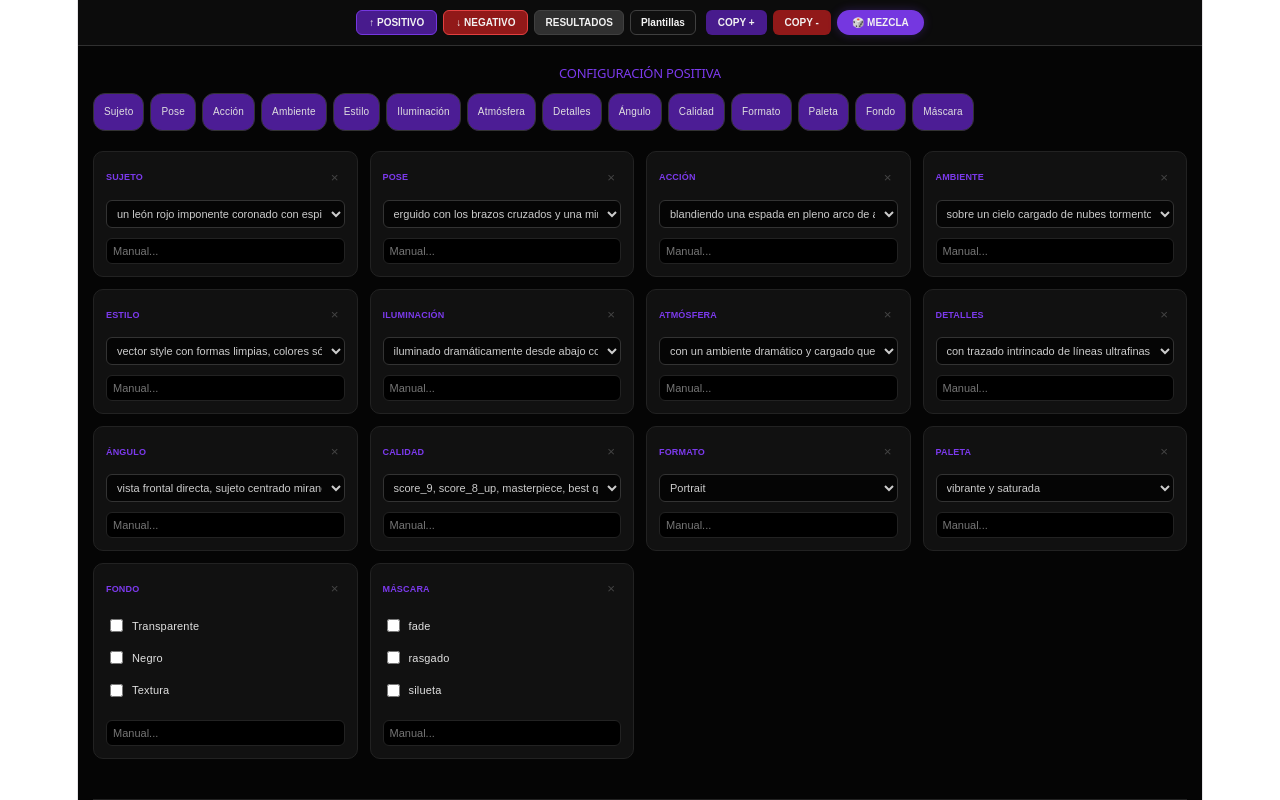
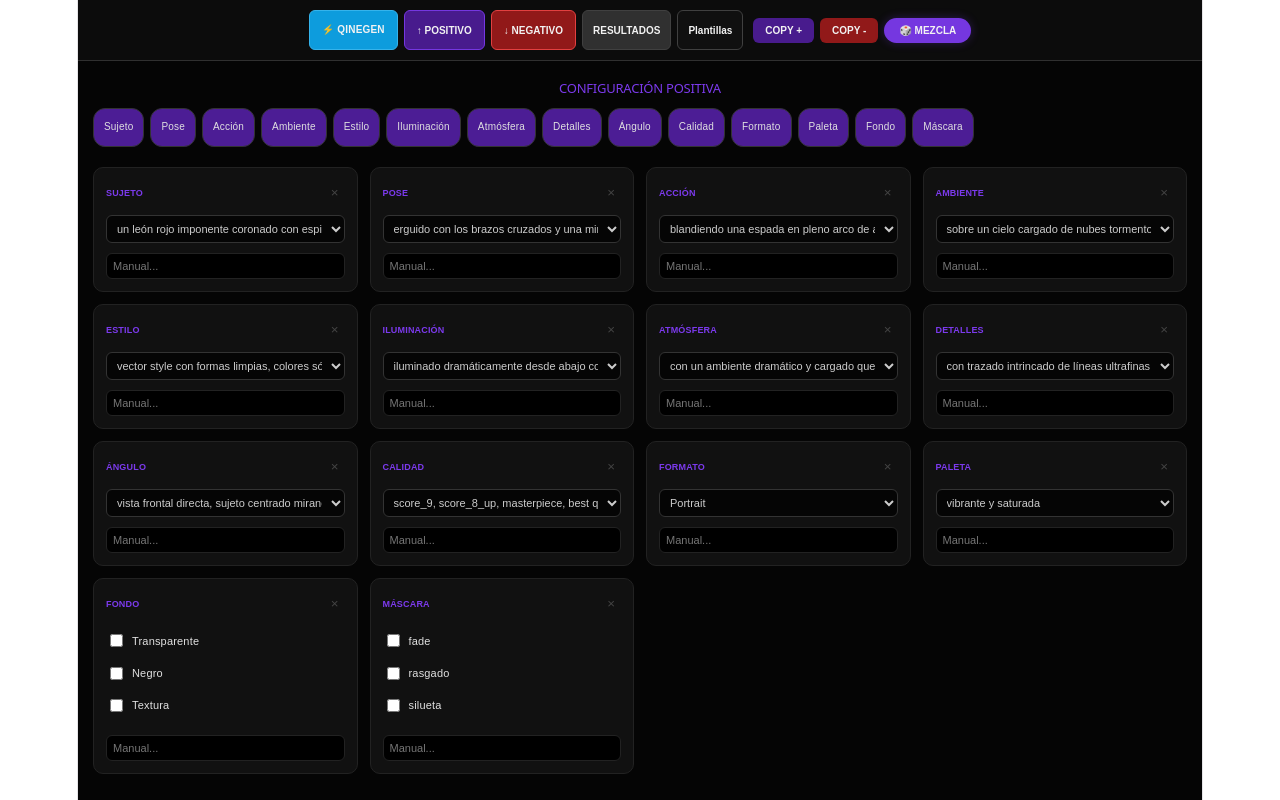
Before and after one commit to kpauquez/DTFGen, a React (Vite) app: page / in a window 1280 px wide. Shown: the top 800 px of the page. Built offline with nearby package versions, Linux system fonts and the light colour scheme.

Commit message:
Add files via upload

```diff
--- a/src/App.jsx
+++ b/src/App.jsx
@@ -231,6 +231,27 @@ const App = () => {
         opacity: 0.95
       }}>
         <div style={{ display: "flex", gap: "6px", flexWrap: "wrap", justifyContent: "center" }}>
+          {/* BOTÓN QINEGEN */}
+          <a
+            href="https://perchance.org/qinegen"
+            target="_blank"
+            rel="noopener noreferrer"
+            style={{
+              textDecoration: "none",
+              backgroundColor: "#0ea5e9",
+              color: "#fff",
+              border: "1px solid #38bdf8",
+              padding: "6px 12px",
+              borderRadius: "6px",
+              fontSize: "10px",
+              cursor: "pointer",
+              fontWeight: "bold",
+              display: "flex",
+              alignItems: "center"
+            }}
+          >
+            ⚡ QINEGEN
+          </a>
           <button
             onClick={() => scrollToSection(posSectionRef)}
             style={{ backgroundColor: "#4c1d95", color: "#fff", border: "1px solid #7c3aed", padding: "6px 12px", borderRadius: "6px", fontSize: "10px", cursor: "pointer", fontWeight: "bold" }}
@@ -303,7 +324,6 @@ const App = () => {
 
         <div ref={posSectionRef}>
           <h2 style={{ fontSize: "13px", color: "#7c3aed", marginBottom: "12px" }}>CONFIGURACIÓN POSITIVA</h2>
-          {/* TABS POSITIVOS SIEMPRE VISIBLES */}
           <div style={{ display: "flex", flexWrap: "wrap", gap: "6px", marginBottom: "20px" }}>
             {Object.keys(HMR_LABELS).map(key => (
               <div key={key} onClick={() => toggleCategory(key)} style={{ padding: "5px 10px", borderRadius: "12px", fontSize: "10px", cursor: "pointer", backgroundColor: hmrCards[key]?.active ? "#4c1d95" : "#111", border: "1px solid #333" }}>
@@ -320,7 +340,6 @@ const App = () => {
 
         <div ref={negSectionRef} style={{ borderTop: "1px solid #222", paddingTop: "30px" }}>
           <h2 style={{ fontSize: "13px", color: "#ef4444", marginBottom: "12px" }}>PROMPT NEGATIVO</h2>
-          {/* TABS NEGATIVOS SIEMPRE VISIBLES */}
           <div style={{ display: "flex", flexWrap: "wrap", gap: "6px", marginBottom: "20px", padding: "10px", backgroundColor: "#1a0a0a", borderRadius: "10px", border: "1px solid #991b1b33" }}>
             {Object.keys(NEGATIVE_LABELS).map(key => (
               <div key={key} onClick={() => toggleCategory(key)} style={{ padding: "5px 10px", borderRadius: "12px", fontSize: "10px", cursor: "pointer", backgroundColor: hmrCards[key]?.active ? "#991b1b" : "#111", border: "1px solid #444" }}>
```
